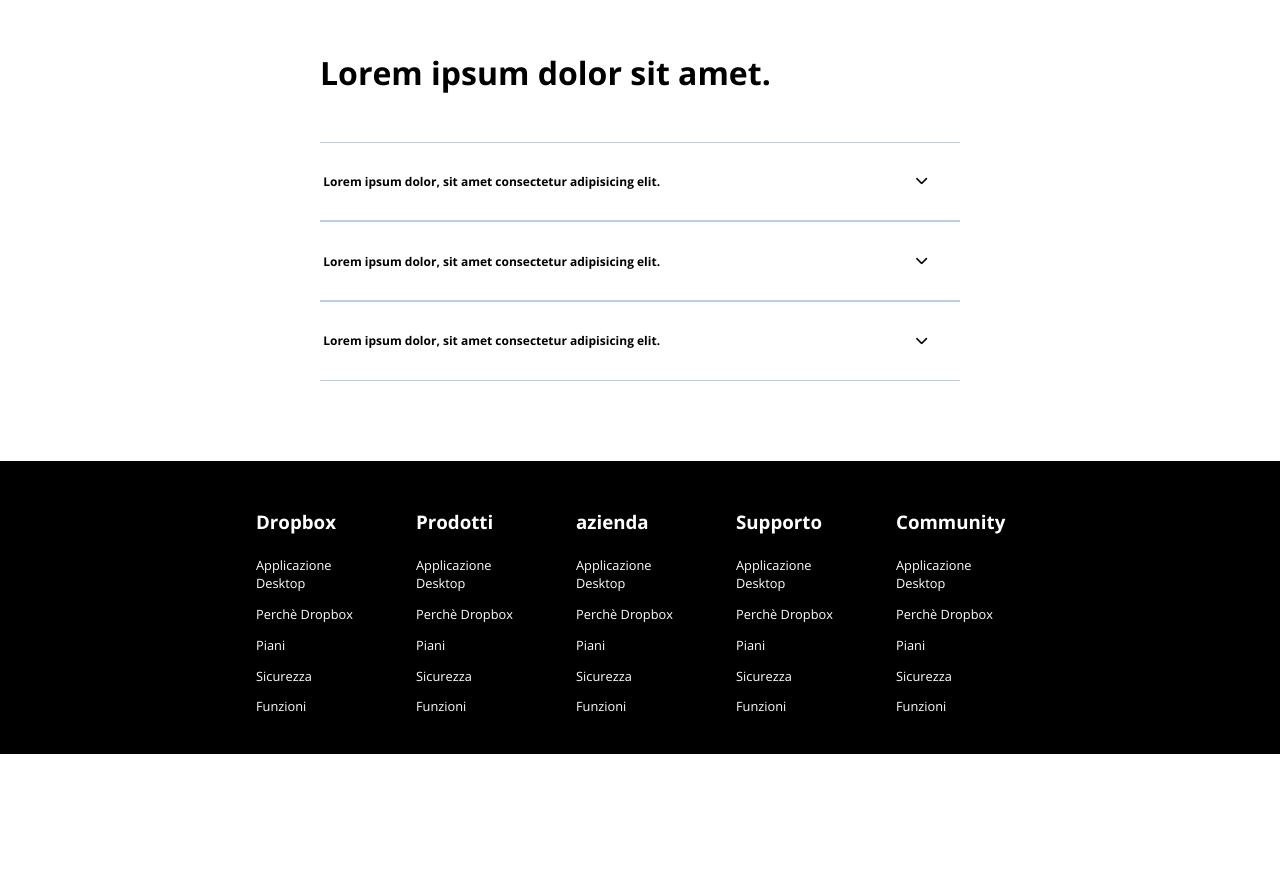
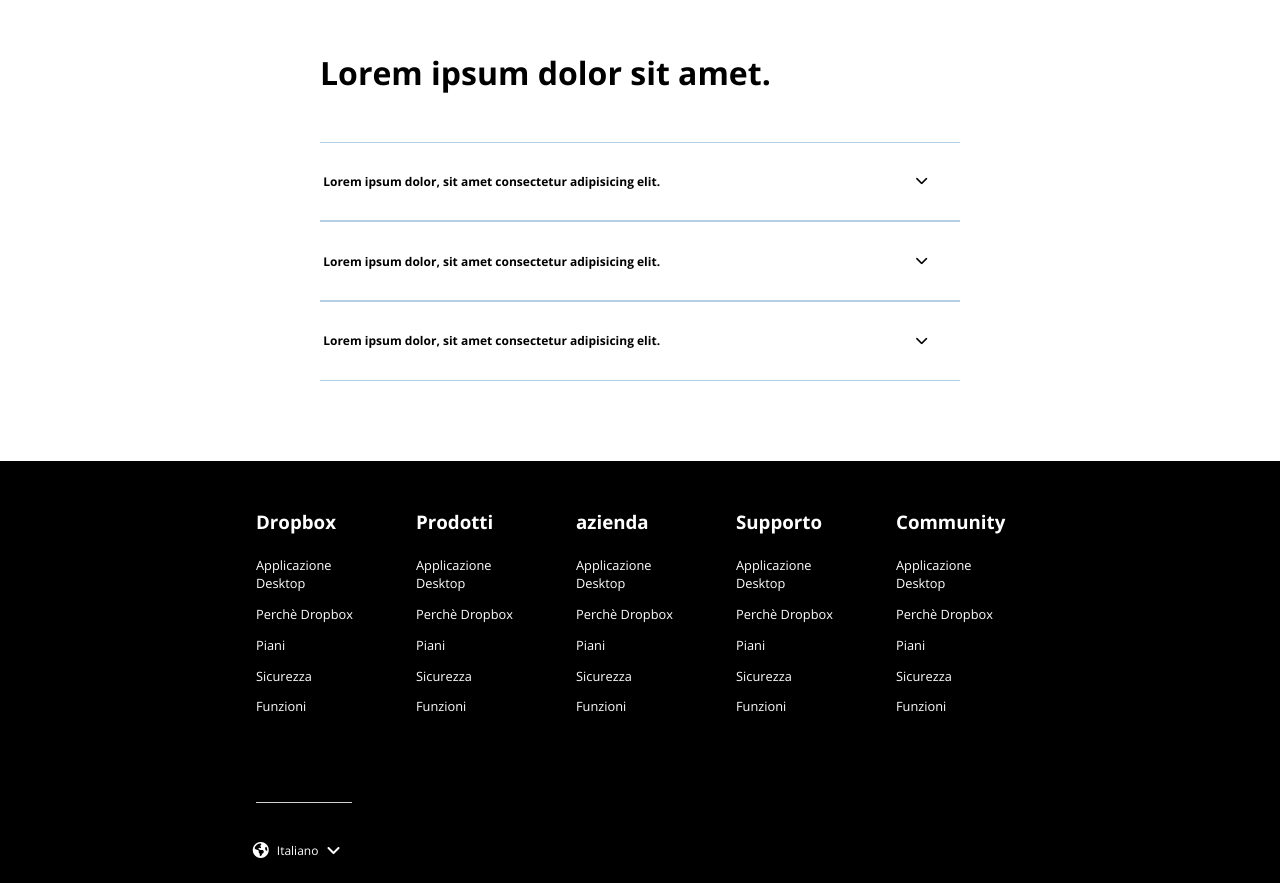
Before and after one commit to nicolaazonta/htmlcss-dropbox, a plain HTML site: page index.html in a window 1280 px wide. Shown: the part 4972-5855 px from the top of the page. Before the commit the page ends 5726 px from the top, so only its background shows below. Drawn offline with nearby package versions, Linux system fonts and the light colour scheme.

Commit message:
footer top and bottom completed

```diff
--- a/css/style.css
+++ b/css/style.css
@@ -455,4 +455,24 @@
     font-weight: 400;
     font-size: .8rem;
 }
+#app_footer .divider_footer{
+    height: .01rem;
+    width: 6rem;
+    background-color: lightgray;
+    margin-top: 3rem;
+    margin-bottom: 1rem;
+    margin-left: 2rem;
+}
+
+#footer_bottom {
+    padding: 1rem;
+    display: flex;
+    align-items: center;
+    color: var(--cl-light);
+    margin-left: .8rem;
+}
+#footer_bottom .lang{
+    padding: .5rem;
+}
+
 /* #endregion----------*/
--- a/index.html
+++ b/index.html
@@ -384,7 +384,8 @@
     </main>
 
     <footer id="app_footer"><!-- footer here -->
-        <div id="footer_top" class="container_65">
+        <div class="container_65">
+            <div id="footer_top" class=""><!-- top section of the footer -->
                 <div class="footer_col">
                     <h3>Dropbox</h3>
                     <ul>
@@ -436,9 +437,18 @@
                     </ul>
                 </div>
 
-        </div><!-- top section of the footer -->
+            </div>
 
-        <div id="footer_bottom" class="container_65"></div><!-- bottom section of the footer -->
+
+            <div class="divider_footer"></div>
+
+
+            <div id="footer_bottom"><!-- bottom section of the footer -->
+                <i class="fa-solid fa-earth-americas"></i>
+                <span class="lang">Italiano</span>
+                <i class="fa-solid fa-angle-down"></i>
+            </div>
+        </div>
 
     </footer>
 
```
Lines whose indentation alone changed are shown as unchanged.
